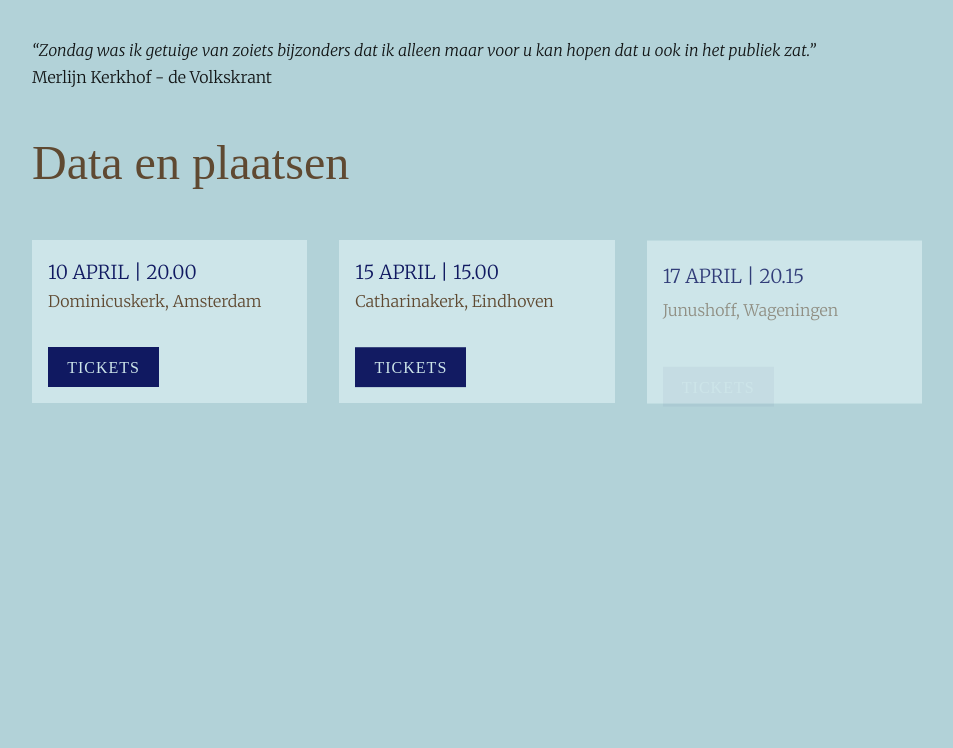
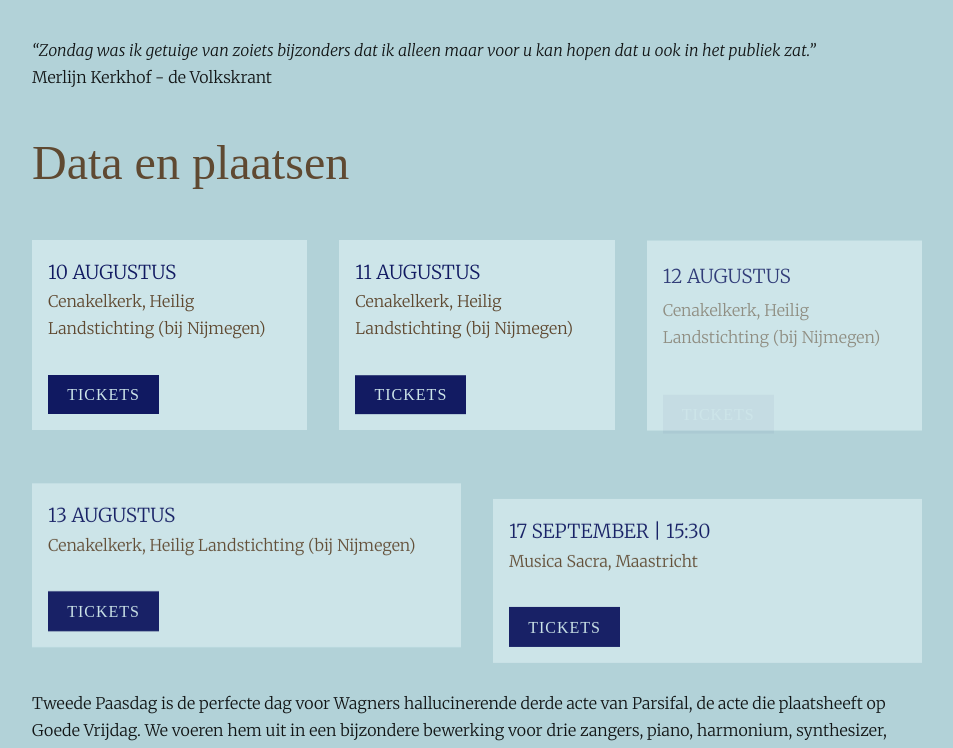
Before and after one commit to DaanBoertien/ParsifalWebsite, a Jekyll site: the page built from index.html, in a window 1280 px wide and 1400 px high, scrolled down 916 px. Shown: the top 748 px of the window, without its empty margins (163-1116 px from the left). Built offline with Jekyll 4.4.1, drawn with Linux system fonts in a browser that asks for light colours; nearby versions of some CDN libraries; some web fonts are replaced; some of the changed text lies outside the part shown.

Commit message:
added dates

```diff
--- a/index.html
+++ b/index.html
@@ -15,28 +15,46 @@ layout: default
   <p class="fadeIn"><i>“Zondag was ik getuige van zoiets bijzonders dat ik alleen maar voor u kan hopen dat u ook in het publiek zat.”</i><br>
     Merlijn Kerkhof - de Volkskrant</p>
     <h2 class="underline fadeIn">Data en plaatsen</h2>
+
+
+
     <div class="agenda fadeIn">
       <div class="dates-card fadeIn">
         <p class="fadeIn date">
-            10 April | 20.00</p><p class="place fadeIn"> Dominicuskerk, Amsterdam
-          </p class="fadeIn">
-          <a href="https://www.klassiekemuziek.nl/e/17099/wagner-parsifal-acte-3-amsterdam" the target=”_blank” class="button fadeIn">tickets</a>
+          10 Augustus</p><p class="place fadeIn"> Cenakelkerk, Heilig Landstichting (bij Nijmegen)
+        </p>
+        <a href="#" target="_blank" class="button fadeIn">tickets</a>
       </div>
       <div class="dates-card fadeIn">
        <p class="fadeIn date">
-          15 April | 15.00</p><p class="place fadeIn"> Catharinakerk, Eindhoven
-        </p class="fadeIn">
-        <a href="https://www.muziekindecathrien.nl/concert/230415_marc-pantus-friends-zang-klavieren-gitaar-en-klokken/" the target=”_blank” class="button fadeIn">tickets</a>
+         11 Augustus</p><p class="place fadeIn"> Cenakelkerk, Heilig Landstichting (bij Nijmegen)
+       </p>
+       <a href="#" target="_blank" class="button fadeIn">tickets</a>
       </div>
       <div class="dates-card fadeIn">
         <p class="fadeIn date">
-            17 April | 20.15</p><p class="place fadeIn"> Junushoff, Wageningen
+          12 Augustus</p><p class="place fadeIn"> Cenakelkerk, Heilig Landstichting (bij Nijmegen)
         </p>
-          <a href="https://www.junushoff.nl/programma/7348/Marc_Pantus/Parsifal_3e_acte" the target=”_blank” class="button fadeIn">tickets</a>
+        <a href="#" target="_blank" class="button fadeIn">tickets</a>
+      </div>
       </div>
 
 
+<div class="agenda fadeIn">
+  <div class="dates-card fadeIn">
+    <p class="fadeIn date">
+      13 Augustus</p><p class="place fadeIn"> Cenakelkerk, Heilig Landstichting (bij Nijmegen)
+    </p>
+    <a href="#" target="_blank" class="button fadeIn">tickets</a>
 </div>
+    <div class="dates-card fadeIn">
+        <p class="fadeIn date">
+          17 September | 15:30</p><p class="place fadeIn"> Musica Sacra, Maastricht
+        </p>
+        <a href="#" target="_blank" class="button fadeIn">tickets</a>
+    </div>
+</div>
+
     <p class="fadeIn">Tweede Paasdag is de perfecte dag voor Wagners hallucinerende derde acte van Parsifal, de acte die plaatsheeft op Goede Vrijdag.
 
       We voeren hem uit in een bijzondere bewerking voor drie zangers, piano, harmonium, synthesizer, basgitaar en klokken. De handeling vindt plaats in de huiskamer van een verpleegtehuis. De kamer is bevolkt met patiënten die op de dood wachten, en hun verzorgend personeel. We zitten dus in feite allemaal in de wachtkamer, wachtend op verlossing. Ondertussen klinkt de bedwelmende, meditatieve muziek van Wagner. Een opera als een spirituele sessie in een mystieke omgeving.
@@ -202,6 +220,28 @@ We zijn verheugd dat Frank van Aken, die de rol van Parsifal op verscheidene gro
   <div class="agenda fadeIn">
       <div class="dates-card fadeIn">
           <p class="fadeIn date">
+            10 April | 20.00</p><p class="place fadeIn"> Dominicuskerk, Amsterdam
+          </p class="fadeIn">
+          <a href="https://www.klassiekemuziek.nl/e/17099/wagner-parsifal-acte-3-amsterdam" the target=”_blank” class="button fadeIn">tickets</a>
+      </div>
+      <div class="dates-card fadeIn">
+        <p class="fadeIn date">
+          15 April | 15.00</p><p class="place fadeIn"> Catharinakerk, Eindhoven
+        </p class="fadeIn">
+        <a href="https://www.muziekindecathrien.nl/concert/230415_marc-pantus-friends-zang-klavieren-gitaar-en-klokken/" the target=”_blank” class="button fadeIn">tickets</a>
+      </div>
+     <div class="dates-card fadeIn">
+          <p class="fadeIn date">
+            17 April | 20.15</p><p class="place fadeIn"> Junushoff, Wageningen
+          </p>
+          <a href="https://www.junushoff.nl/programma/7348/Marc_Pantus/Parsifal_3e_acte" the target=”_blank” class="button fadeIn">tickets</a>
+      </div>
+
+
+    </div>
+  <div class="agenda fadeIn">
+    <div class="dates-card fadeIn">
+        <p class="fadeIn date">
           12 Augustus | 20.00</p><p class="place fadeIn"> Cenakelkerk, Heilig Landstichting (bij Nijmegen)
         </p class="fadeIn">
         <a href="https://www.klassiekemuziek.nl/e/16206/tickets/" the target=”_blank” class="button fadeIn">tickets</a>
```
Also changed, not shown: Gemfile.lock, 1 other file. Lines whose indentation alone changed are shown as unchanged.
